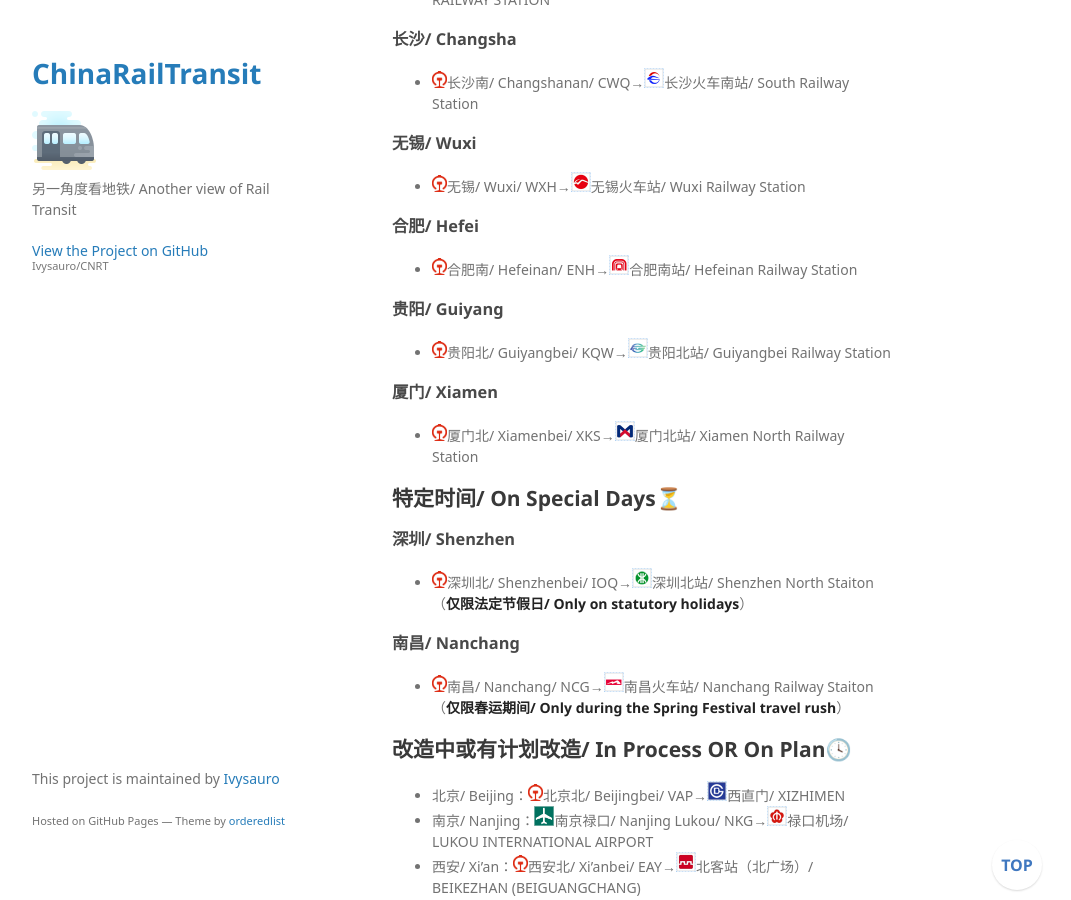
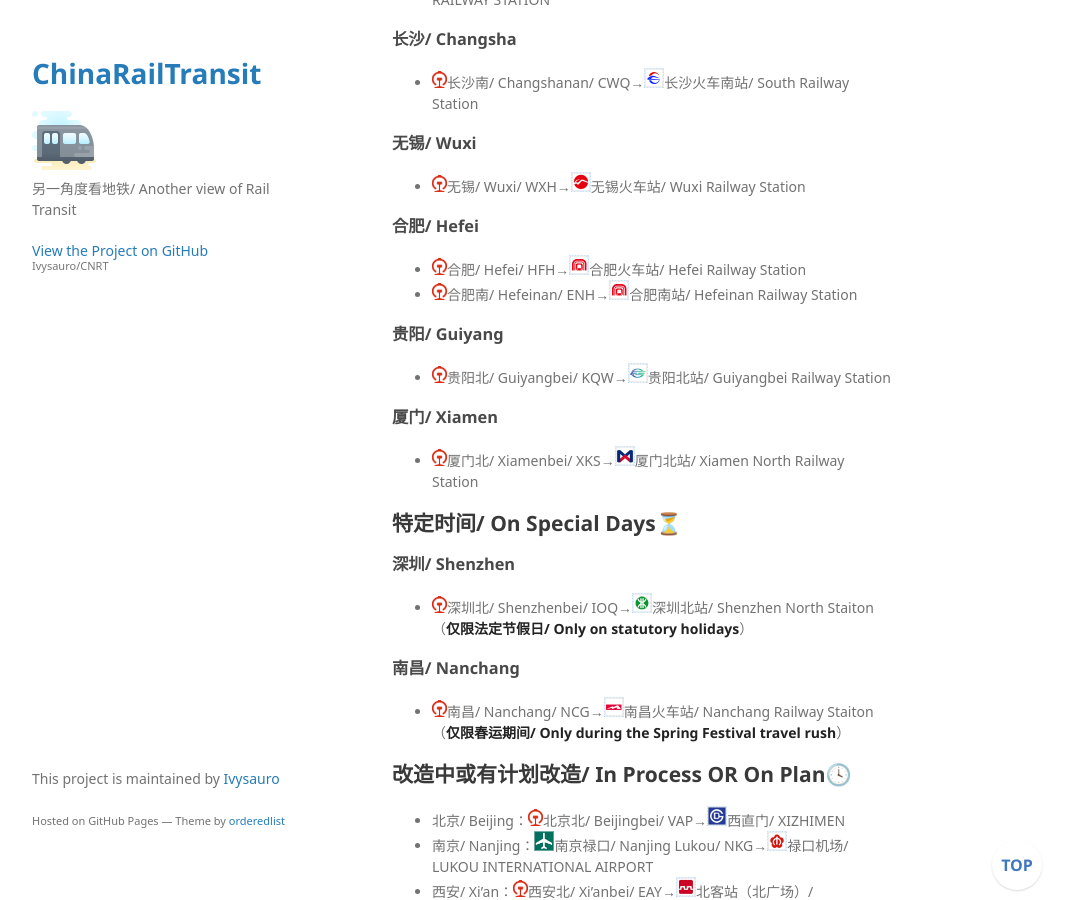
Before and after one commit to Ivysauro/CNRT, a Jekyll site: the page built from data/SecuCk.md, in a window 1280 px wide and 900 px high, scrolled down 2143 px. Shown: the whole window, without its empty margins (178-1249 px from the left). Built offline with Jekyll 4.4.1, drawn with Linux system fonts in a browser that asks for light colours; some web fonts are replaced; our own code applies the rules of GitHub Pages for plain Markdown files; a script that is not in the unit is left out.

Commit message:
🍊更新合肥数据

```diff
--- a/data/SecuCk.md
+++ b/data/SecuCk.md
@@ -73,6 +73,7 @@
 - <img src="https://raw.githubusercontent.com/Ivysauro/CNRT/master/images/CR.png" width="15" hegiht="15" alt="China Railway"/>无锡/ Wuxi/ WXH→<img src="https://raw.githubusercontent.com/Ivysauro/CNRT/master/images/city/wx.gif" width="20" hegiht="20"/>无锡火车站/ Wuxi Railway Station
 
 ### 合肥/ Hefei
+- <img src="https://raw.githubusercontent.com/Ivysauro/CNRT/master/images/CR.png" width="15" hegiht="15" alt="China Railway"/>合肥/ Hefei/ HFH→<img src="https://raw.githubusercontent.com/Ivysauro/CNRT/master/images/city/hf.gif" width="20" hegiht="20"/>合肥火车站/ Hefei Railway Station
 - <img src="https://raw.githubusercontent.com/Ivysauro/CNRT/master/images/CR.png" width="15" hegiht="15" alt="China Railway"/>合肥南/ Hefeinan/ ENH→<img src="https://raw.githubusercontent.com/Ivysauro/CNRT/master/images/city/hf.gif" width="20" hegiht="20"/>合肥南站/ Hefeinan Railway Station
 
 ### 贵阳/ Guiyang
```
